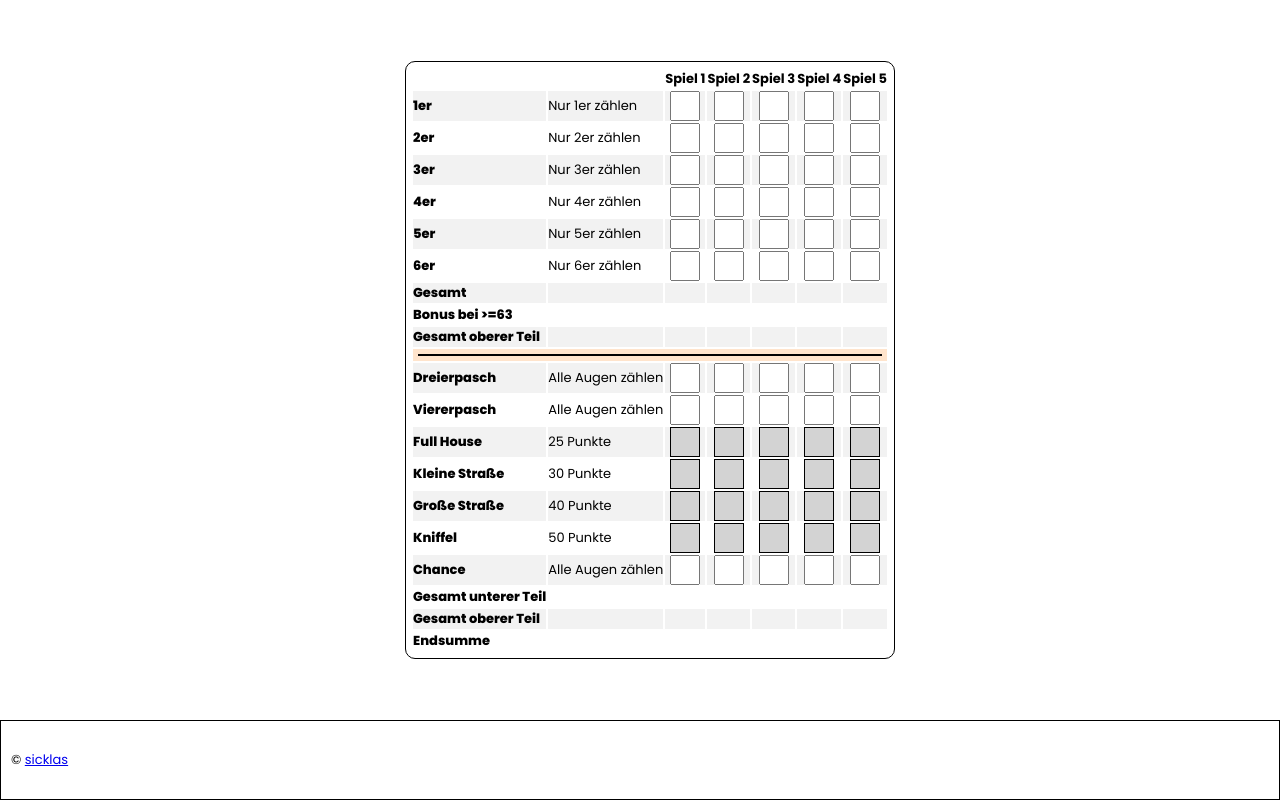
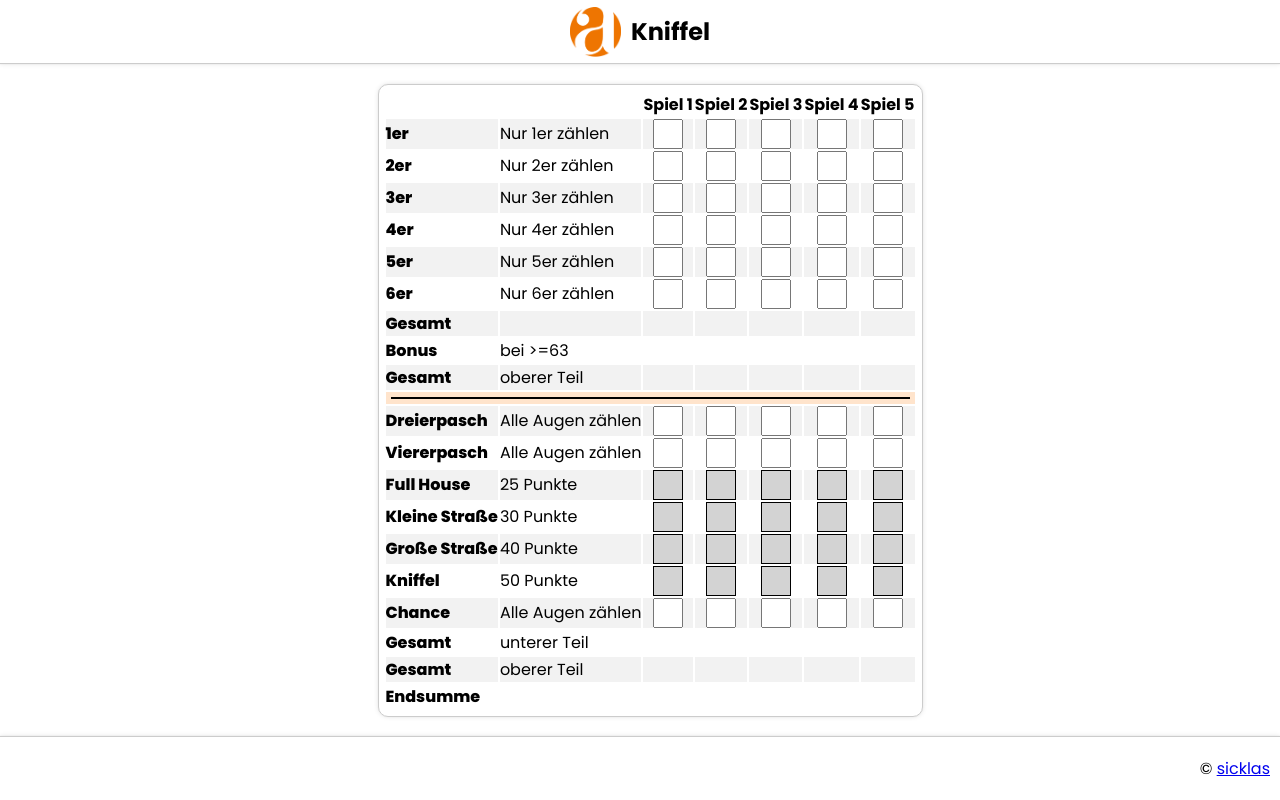
Before and after one commit to Sicklas/kniffel, a plain HTML site: page index.html in a window 1280 px wide. Drawn offline with nearby package versions, Linux system fonts and the light colour scheme.

Commit message:
Add files via upload

```diff
--- a/index.html
+++ b/index.html
@@ -9,6 +9,10 @@
     <link rel="stylesheet" href="https://fonts.googleapis.com/css2?family=Material+Symbols+Outlined:opsz,wght,FILL,GRAD@20..48,100..700,0..1,-50..200" />
 </head>
 <body>
+  <header>
+    <img src="./imgs/adata_orange2016_02.png" alt="Logo">
+    <h2>Kniffel</h2>
+  </header>
     <main class="main">
       <div class="wrapallaroundtheWorld">
 
@@ -89,8 +93,8 @@
                     <td><p id="upperSumPlayerFive"></p></td>
                   </tr>
                   <tr>
-                    <td class="fieldName">Bonus bei >=63</td>
-                    <td class="infoField"></td>
+                    <td class="fieldName">Bonus</td>
+                    <td class="infoField">bei >=63</td>
                     <td><p id="bonusPlayerOne"></p></td>
                     <td><p id="bonusPlayerTwo"></p></td>
                     <td><p id="bonusPlayerThree"></p></td>
@@ -98,8 +102,8 @@
                     <td><p id="bonusPlayerFive"></p></td>
                   </tr>
                   <tr>
-                    <td class="fieldName">Gesamt oberer Teil</td>
-                    <td class="infoField"></td>
+                    <td class="fieldName">Gesamt</td>
+                    <td class="infoField">oberer Teil</td>
                     <td><p id="comUpperSumPlayerOne"></p></td>
                     <td><p id="comUpperSumPlayerTwo"></p></td>
                     <td><p id="comUpperSumPlayerThree"></p></td>
@@ -173,8 +177,8 @@
                     <td><input type="number" id="chancePlayerFive"></td>
                   </tr>
                   <tr>
-                    <td class="fieldName">Gesamt unterer Teil</td>
-                    <td class="infoField"></td>
+                    <td class="fieldName">Gesamt</td>
+                    <td class="infoField">unterer Teil</td>
                     <td><p id="comSumUnderforUnderOne"></p></td>
                     <td><p id="comSumUnderforUnderTwo"></p></td>
                     <td><p id="comSumUnderforUnderThree"></p></td>
@@ -182,8 +186,8 @@
                     <td><p id="comSumUnderforUnderFive"></p></td>
                   </tr>
                   <tr>
-                    <td class="fieldName">Gesamt oberer Teil</td>
-                    <td class="infoField"></td>
+                    <td class="fieldName">Gesamt</td>
+                    <td class="infoField">oberer Teil</td>
                     <td><p id="comSumUpperforUnderOne"></p></td>
                     <td><p id="comSumUpperforUnderTwo"></p></td>
                     <td><p id="comSumUpperforUnderThree"></p></td>
--- a/style.css
+++ b/style.css
@@ -5,7 +5,18 @@
     padding: 0px;
     box-sizing: border-box;
     font-family: "Poppins", sans-serif;
-    font-size: small;
+
+}
+
+header{
+    display: flex;
+    align-items: center;
+    justify-content: center;
+    padding: 10px;
+    height: 8%;
+    gap: 10px;
+    border-bottom: 1px solid hsl(0, 0%, 80%);
+    box-shadow: rgba(0, 0, 0, 0.1) 0px 0px 5px 0px, rgba(0, 0, 0, 0.1) 0px 0px 1px 0px;
 }
 
 body{
@@ -18,7 +29,6 @@ body{
 
 main{
     display: flex;
-    flex: 50%;
     flex-direction: row;
     align-items: center;
     justify-content: center;
@@ -45,9 +55,11 @@ button:hover{
 footer{
     display: flex;
     align-items: center;
+    justify-content: end;
     padding: 10px;
-    border: 1px solid black;
-    height: 10%;
+    border-top: 1px solid hsl(0, 0%, 80%);
+    height: 8%;
+    box-shadow: rgba(0, 0, 0, 0.1) 0px 0px 5px 0px, rgba(0, 0, 0, 0.1) 0px 0px 1px 0px;
 }
 
 h1{
@@ -105,9 +117,10 @@ input:read-only{
     flex-direction: column;
     align-items: center;
     gap: 10px;
-    border: 1px solid black;
+    border: 1px solid hsl(0, 0%, 80%);
     border-radius: 10px;
     padding: 5px;
+    box-shadow: rgba(0, 0, 0, 0.1) 0px 0px 5px 0px, rgba(0, 0, 0, 0.1) 0px 0px 1px 0px;
 }
 
 .titleWrapper{
@@ -120,6 +133,11 @@ input{
     width: 30px;
     height: 30px;
 }
+
+input:invalid {
+    border: 2px solid red;
+}
+
 
 .placeholder{
     background-color: hwb(28 80% 0%);
@@ -134,7 +152,13 @@ img{
     height: 50px;
 }
 
-#fullHousePlayerOne, #fullHousePlayerTwo, #fullHousePlayerThree, #fullHousePlayerFour, #fullHousePlayerFive, #kleineStrassePlayerOne, #kleineStrassePlayerTwo, #kleineStrassePlayerThree, #kleineStrassePlayerFour, #kleineStrassePlayerFive, #grosseStrassePlayerOne, #grosseStrassePlayerTwo, #grosseStrassePlayerThree, #grosseStrassePlayerFour, #grosseStrassePlayerFive, #kniffelPlayerOne, #kniffelPlayerTwo, #kniffelPlayerThree, #kniffelPlayerFour, #kniffelPlayerFive{
+#fullHousePlayerOne, #fullHousePlayerTwo, #fullHousePlayerThree,
+#fullHousePlayerFour, #fullHousePlayerFive, #kleineStrassePlayerOne,
+#kleineStrassePlayerTwo, #kleineStrassePlayerThree, #kleineStrassePlayerFour,
+#kleineStrassePlayerFive, #grosseStrassePlayerOne, #grosseStrassePlayerTwo,
+#grosseStrassePlayerThree, #grosseStrassePlayerFour, #grosseStrassePlayerFive,
+#kniffelPlayerOne, #kniffelPlayerTwo, #kniffelPlayerThree, #kniffelPlayerFour,
+#kniffelPlayerFive{
     cursor: pointer;
 }
 
@@ -143,8 +167,13 @@ img{
 /* For mobile phones: */
 @media only screen and (max-width: 768px) {
 
+    main{
+        font-size: small;
+    }
+
+
     .infoField{
         display: none;
+    }
 
-    }
   }
```
